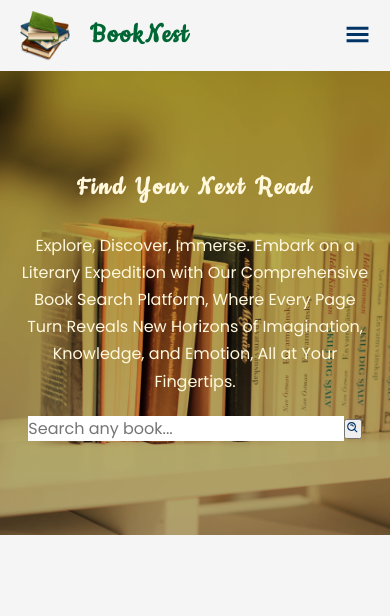
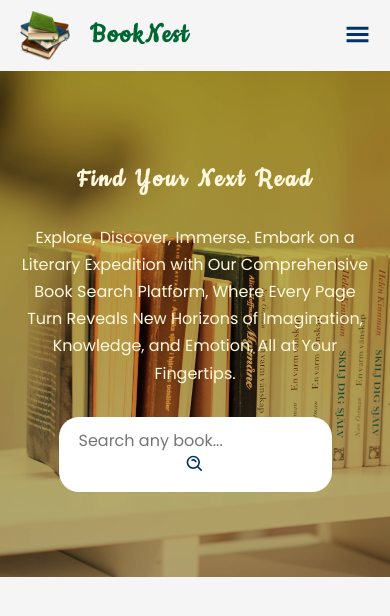
Before and after one commit to ayezabashir/BookNest-SearchBooks, a React (Vite) app: page / in a window 390 px wide. Shown: the top 616 px of the page. Built offline with nearby package versions, Linux system fonts and the light colour scheme.

Commit message:
search component

```diff
--- a/src/App.scss
+++ b/src/App.scss
@@ -62,6 +62,7 @@ input {
 
 .icon {
   color: $primary-color;
+  cursor: pointer;
   &:hover {
     color: $accent-color;
   }
@@ -143,11 +144,35 @@ input {
   }
 }
 
+// Search
+
+.search-container {
+  margin-top: 10px;
+  width: 35vw;
+  .search-content {
+    background: #fff;
+    padding: 10px 20px;
+    border-radius: 20px;
+    .search-form {
+      input {
+        width: 100%;
+      }
+      button {
+        background: transparent;
+        border: 0;
+        .icon {
+          font-size: 20px;
+        }
+      }
+    }
+  }
+}
+
 @media screen and (max-width: 768px) {
   .header-container {
     .header {
       .header-content {
-        height: 55vh;
+        height: 60vh;
       }
     }
   }
@@ -171,7 +196,6 @@ input {
           outline: none;
           border: none;
           background: transparent;
-          cursor: pointer;
           .icon {
             font-size: 25px;
           }
@@ -219,6 +243,9 @@ input {
       }
     }
   }
+  .search-container {
+    width: 70vw;
+  }
 }
 
 @keyframes slideIn {
--- a/src/components/search/Search.jsx
+++ b/src/components/search/Search.jsx
@@ -1,7 +1,6 @@
 import { BiSearchAlt } from 'react-icons/bi'
 const Search = () => {
     return (
-        <div className="search">
         <div className="search-container">
             <div className="search-content">
                 <form className="search-form">
@@ -12,7 +11,6 @@ const Search = () => {
                 </form>
             </div>
         </div>
-        </div>
     )
 }
 
```
Lines whose indentation alone changed are shown as unchanged.
